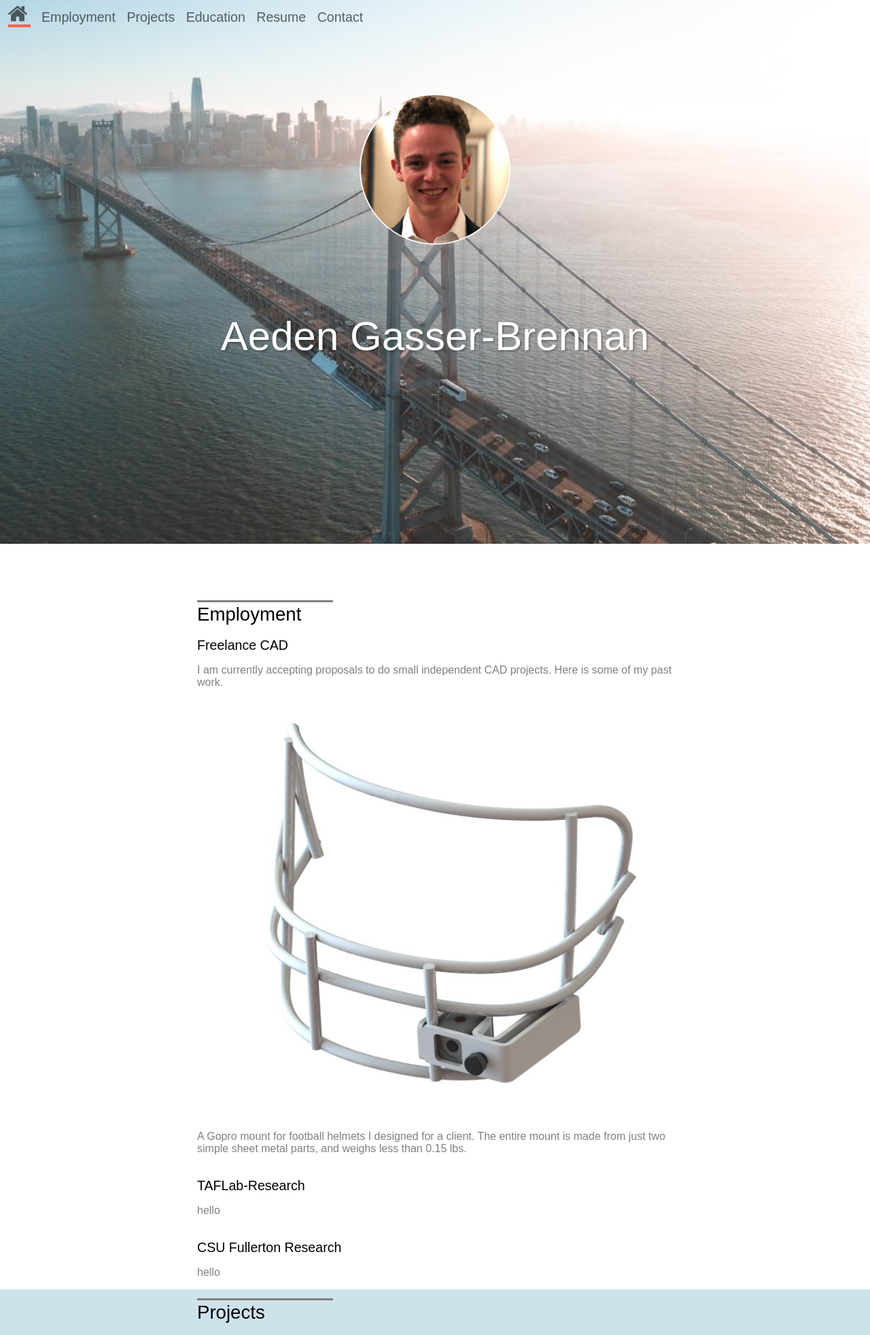
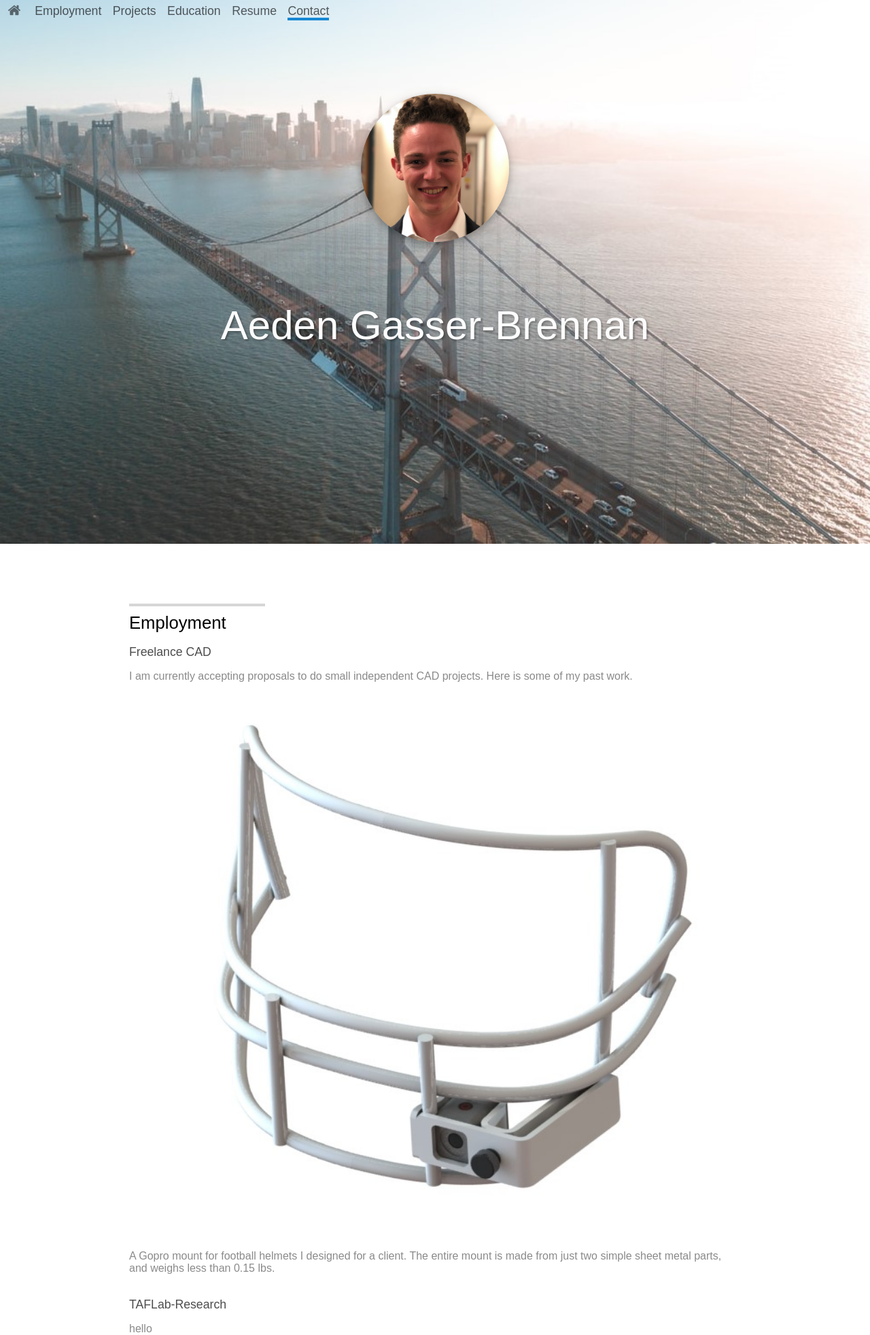
Before and after one commit to AedenGB/portfolio-website, a Flask app: page / in a window 1280 px wide. Shown: the top 1964 px of the page at 68% size. Run offline with Flask 2, Linux system fonts and the light colour scheme; some libraries are stand-ins or nearby versions.

Commit message:
all working

```diff
--- a/app/static/css/index.css
+++ b/app/static/css/index.css
@@ -1,11 +1,24 @@
 :root{
-  --main-color: #4d4e53;
+  --body-width:900px;
 
+  --light-background-color:white;
+  --dark-background-color:#f7f7f7;
+  --menu-color:#f0f0f0;
 
-    --body-width:700px;
+  --lightest-element-color:#e8e8e8;
+  --light-element-color:#d6d6d6;
+  --dark-element-color:#a6a6a6;
 
-  --heading-font-size: calc((1vw)*0.75 + 10px);
-  --section-heading-font-size: calc((1vw)*0.75 + 18px);
+  --dark-text-color:black;
+  --medium-text-color:rgba(0,0,0,0.7);
+  --light-text-color:#8a8a8a;
+  --name-color:#fcfcfc;
+
+  --highlight-color:#007dd1;
+
+  --normal-font-size: 16px;;
+  --heading-font-size: calc((1vw)*0.6 + 10px);
+  --section-heading-font-size: calc((1vw)*0.6 + 18px);
 }
 
 html{
@@ -16,71 +29,20 @@ html{
     background-size: cover;
 }
 
-#grey{
-  position: fixed;
-  left:0;
-  top:0;
-  width: 100%;
-  height: 100%;
-
-  background: grey;
-  opacity: 0;
-  transition: 0.5s;
-
-  visibility: collapse;
-
-  z-index: 4;
-}
-#contact-popup{
-  z-index: 5;
-
-  position: fixed;
-  left:50%;
-  top:15%;
-  transition: visibility 0.5s;
-  transform: translate(-50%, 0);
-
-  max-width: 0;
-  overflow: hidden;
-  white-space: nowrap;
-
-  height: inline-block;
-  padding-bottom: 20px;
-  background:rgb(254,254,254);
-
-  font-size: 25px;
-  text-align: center;
-
-}
-#close-window-icon{
-  right:0;
-  position: absolute;
-  padding:10px;
-  height: 30px;
-  transform: rotate(0);
-  transition: 0.5s  cubic-bezier(0.19, 1, 0.22, 1);
-}
-#close-window-icon:hover{
-  transform: rotate(-90deg);
-}
-#linkedin-logo{
-  height: 30px;
-}
 .shadow{
   box-shadow: 0 4px 8px 0 rgba(0, 0, 0, 0.2), 0 6px 20px 0 rgba(0, 0, 0, 0.19);
 }
-
 #menu-bar{
   z-index: 2;
   position: fixed;
-  background: white;
+  background-color: var(--dark-background-color);
   top:0;
   left:0;
   width: 100%;
   padding: 6px;
+  opacity: 0.9;
 }
 .menu-link{
-  opacity: 0.6;
   display: inline;
   text-align: center;
   padding-left: 6px;
@@ -95,22 +57,22 @@ html{
 }
 
 #home-icon{
+  opacity: 0.6;
   padding-right: 5px;
   margin-bottom: -2px;
-  height: var(--section-heading-font-size);
+  height: var(--heading-font-size);
 }
 #menu-underline{
     position: absolute;
-    height: .25rem;
+    height: 4px;
     margin:0;
-    background: tomato;
+    background: var(--highlight-color);
+    padding: 0;
     transition: .3s ease-in-out;
-    padding: 0;
 }
 
 body{
-  color: gray;
-  font-size: 16px;
+  font-size: var(--normal-font-size);
   font-family: "Open+Sans",sans-serif;
   text-decoration: none;
   font-weight: Regular;
@@ -134,6 +96,7 @@ body{
   padding-left: 10px;
   padding-right: 10px;
   margin: auto;
+  color: var(--light-text-color);
 }
 .inline-object{
   width: 100%;
@@ -150,27 +112,34 @@ body{
 #profile-photo{
   width: 17vmax;
   margin-top: 15vh;
-  border: 2px solid rgba(256,256,256,0.9);
   border-radius: 50%;
 }
 #name{
-  padding-top: 5vh;
-  color:white;
+  padding-top: 3vh;
+  color:var(--name-color);
   font-size: 60px;
   text-shadow: 2px 2px 3px rgba(0, 0, 0, 0.3);
 }
 
 #Employment-Section{
-  padding-top:70px;
+  padding-top:50px;
+  background-color: var(--light-background-color);
 }
 #Projects-Section{
-  background-color: #cee2eb;
+  background-color: var(--dark-background-color);
 }
 #Education-Section{
-  background-color: #eee;
+  background-color: var(--light-background-color);
 }
 #Resume-Section{
-
+  background-color: var(--dark-background-color)
+}
+#Contact-Section{
+  height:27vh;
+  width: 100%;
+  background-image: url("/static/images/background-bottom.jpg");
+  background-size: cover;
+  text-align: center;
 }
 
 #resume{
@@ -197,27 +168,30 @@ body{
   flex-grow: 1;
 }
 a{
-  color:black;
+  color:var(--dark-text-color);
   text-decoration: none;
 }
 .external-link:hover{
   opacity: 0.6;
-  color: #2566C9;
+  color: var(--highlight-color);
 }
 
 .heading{
+  color: var(--medium-text-color);
   font-size: var(--heading-font-size);
 }
 .section-heading{
   font-size: var(--section-heading-font-size);
+  color: var(--dark-text-color);
 }
 .section-heading:before{
-  position: absolute;
-  height: 3px;
+  display: block;
+  margin-bottom: 10px;
+  margin-top: 20px;
+  height: 4px;
   width: 200px;
   content: '';
-  background-color: grey;
-  transform: translateY(-5px);
+  background-color: var(--light-element-color);
 }
 
 .anchor {
--- a/app/static/javascript/index.js
+++ b/app/static/javascript/index.js
@@ -20,8 +20,11 @@ $(document).ready(function(){
     var projects = $("#Projects-Section").offset().top;
     var education = $("#Education-Section").offset().top;
     var resume = $("#Resume-Section").offset().top;
+    var contact = $("#Contact-Section").offset().top;
+    var window_height = $(window).height();
 
-
+    console.log(contact-window_height);
+    console.log(top_of_screen);
     if($(".menu-link[href='#Homepage']:hover").length != 0){
       underline_position = "#Homepage";
     }else if($(".menu-link[href='#Employment']:hover").length != 0){
@@ -35,7 +38,7 @@ $(document).ready(function(){
     }else if($(".menu-link[href='#Contact']:hover").length != 0){
       underline_position = "#Contact";
     }
-    else if($("#contact-popup").css("max-width") != '0px'){
+    else if (top_of_screen > contact-window_height){
       underline_position = "#Contact";
     }else if (top_of_screen > resume-menu_height){
       underline_position = "#Resume";
@@ -60,9 +63,9 @@ $(document).ready(function(){
     var homepage_bottom = $("#Homepage-Section").offset().top + $("#Homepage-Section").outerHeight();
 
     if (top_of_screen < homepage_bottom){
-      $('#menu-bar').css('background',"rgba(256,256,256,0.0)");
+      $('#menu-bar').css('background',"rgba(256,256,256,0)");
     } else {
-      $('#menu-bar').css('background',"rgba(256,256,256,1)");
+      $('#menu-bar').css('background',"rgba(256,256,256,.9)");
     }
   }
   function all_actions() {
@@ -74,18 +77,4 @@ $(document).ready(function(){
   all_actions();
 
   $(window).on('mousemove scroll resize', all_actions);
-
-  $("#contact-button").on( "click", function(){//if contact us button pressed, open popup
-    $("#contact-popup").css("max-width","400");
-    $("#grey").css("visibility","visible");
-    $("#grey").css("opacity","0.6");
-  });
-  $(".popup-closer").on( "click", function(){//if grey box clicked while popup open, close popup
-    $("#contact-popup").css("max-width","0");
-    $("#grey").css("visibility","collapse");
-    $("#grey").css("opacity","0");
-
-    all_actions();
-    console.log(underline_position);
-  });
 });
--- a/app/templates/index.html
+++ b/app/templates/index.html
@@ -1,4 +1,5 @@
-<html id = 'html'>
+<!DOCTYPE html>
+<html>
   <head>
     <title>Aeden Gasser-Brennan</title>
     <link rel="shortcut icon" href="{{ url_for('static', filename='favicon.ico') }}">
@@ -14,14 +15,6 @@
     </head>
 
   <body>
-    <div id = "contact-popup" class = "shadow">
-      <img class = "clickable popup-closer" id = "close-window-icon" src="{{url_for('static', filename='images/close-window-icon.png')}}">
-      <div style = "height:20px"></div>
-      <p><a class = "external-link" href = "mailto:aeden.gb@gmail.com">aeden.gb@gmail.com</a></p>
-      <p><a class = "external-link" href = "tel:3234583881">(323) 458 - 3881</a></p>
-      <p><a class = "external-link clickable" href = "https://www.linkedin.com/in/aedengasserbrennan/"><img id = "linkedin-logo" src="{{url_for('static', filename='images/linkedin-logo.png')}}"></a></p>
-    </div>
-    <div class = "popup-closer" id = "grey"></div>
 
     <div id = "menu-bar">
       <div>
@@ -30,7 +23,7 @@
         <a class = "menu-link heading" href = "#Projects">Projects</a>
         <a class = "menu-link heading" href = "#Education">Education</a>
         <a class = "menu-link heading" href = "#Resume">Resume</a>
-        <a class = "menu-link heading" href = "#Contact" id = "contact-button">Contact</a>
+        <a class = "menu-link heading" href = "#Contact">Contact</a>
         <div id = "menu-underline"></div>
       </div>
     </div>
@@ -39,7 +32,7 @@
 
       <div id = "Homepage-Section" class = "body-section">
           <a class = "anchor" name="Homepage">a</a>
-          <img id = "profile-photo" src = "{{url_for('static', filename='images/profile-photo.jpg')}}">
+          <img id = "profile-photo" class = "shadow" src = "{{url_for('static', filename='images/profile-photo.jpg')}}">
           <p id = "name">Aeden Gasser-Brennan</p>
       </div>
 
@@ -133,10 +126,17 @@
             <span class = "download-link"><a target="_blank" class = "menu-link" href = "{{url_for('static', filename='documents/resume.pdf')}}">PDF</a></span>
             <span class = "download-link"><a class = "menu-link" href = "{{url_for('static', filename='documents/resume.docx')}}">DOCX</a></span>
           </p>
-          <p id = "resume-container">
+          <div id = "resume-container">
             <embed id = "resume" class = "inline-object shadow" type='application/pdf' src="{{url_for('static', filename='documents/resume.pdf')}}#toolbar=0&navpanes=0&scrollbar=0&statusbar=0&messages=0&scrollbar=0">
-          </p>
+          </div>
         </div>
+      </div>
+
+      <div id = "Contact-Section" class = "body-section">
+          <a class = "anchor" name="Contact">a</a>
+          <div class = "flex">
+            <button class = "floating-button">this is a test</button>
+          </div>
       </div>
 
     </div>
```
Also changed, not shown: other parts of app/static/css/index.css (+34 -11 lines), app/static/images/background-bottom.jpg (added).
